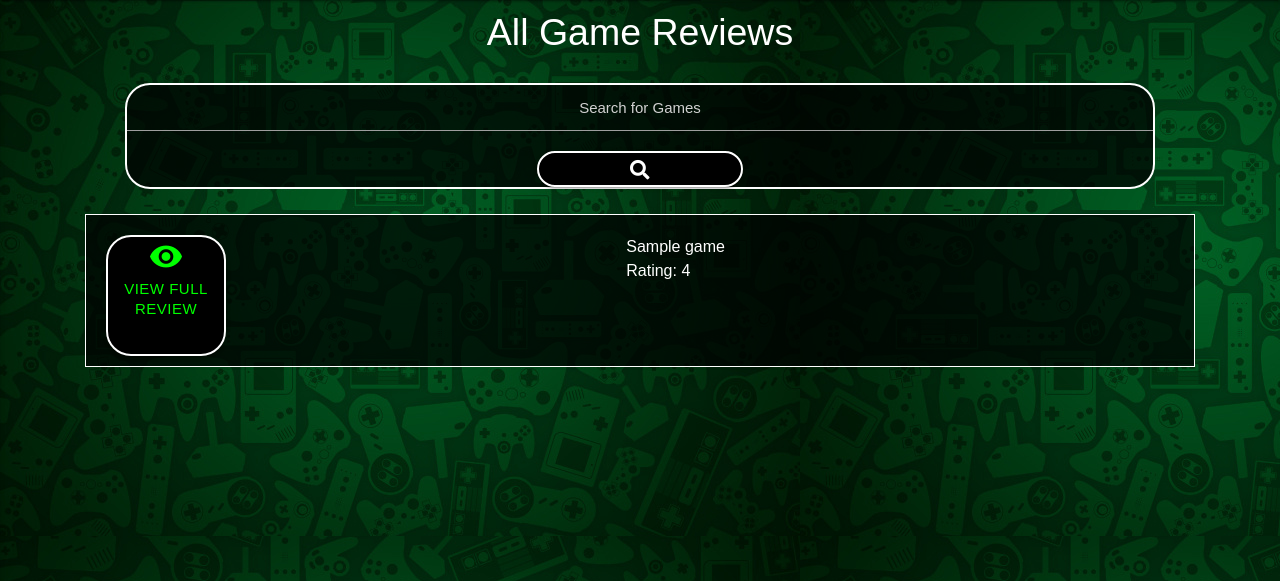
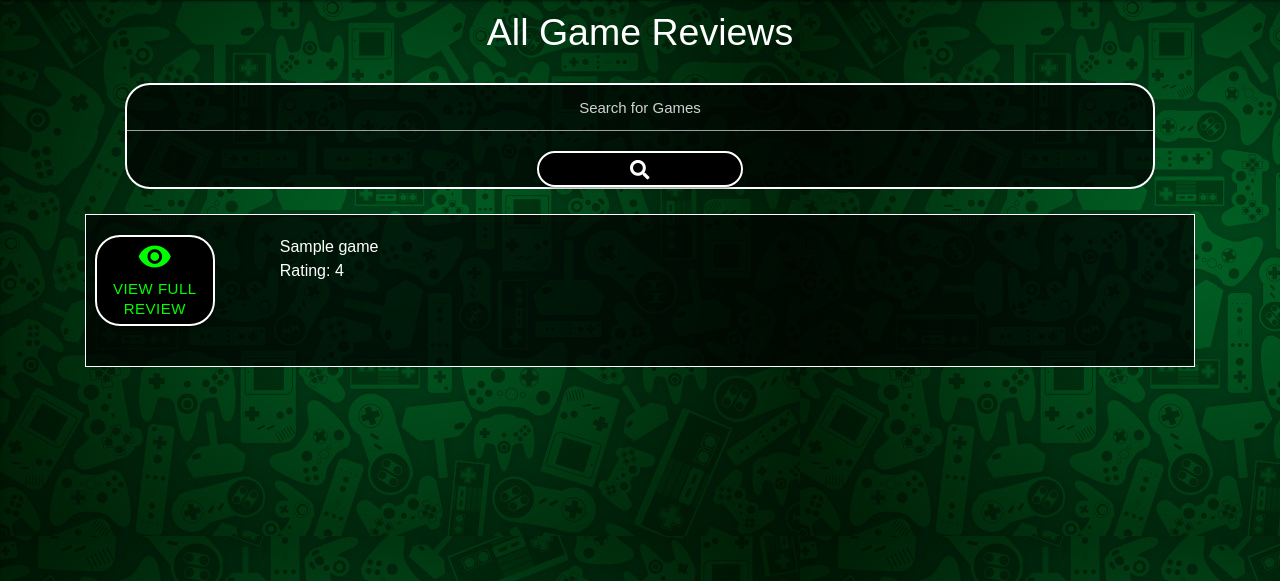
Before and after one commit to djjtyn/WhatGame, a Flask app: page / in a window 1280 px wide. Shown: the part 64-645 px from the top of the page. Run offline with Flask 2, Linux system fonts and the light colour scheme; a database or web service that is not in the repository returns one stand-in record (values such as "Sample title"); some libraries are stand-ins or nearby versions.

```diff
--- a/static/css/style.css
+++ b/static/css/style.css
@@ -77,7 +77,7 @@ footer {
 }/*Icon inside button for viewing full review-size and padding*/
 
 .name_and_rating {
-    width: 800px;
+
     margin: 15px 50px;
     display: inline-block;
 
--- a/templates/all_games.html
+++ b/templates/all_games.html
@@ -12,14 +12,14 @@
   <li>
     <div class="all-games-summary">
       <div class="row">
-        <div class="col s2">
+
           <a href="{{url_for('show_review', game_id=game._id)}}" class="waves-effect waves-light btn game-btn">
             <i class="material-icons">remove_red_eye</i>
             <br>
             View Full Review
           </a><!--View Full Review Button-->
-        </div>
-        <div class="name_and_rating col s10 ">
+
+        <div class="name_and_rating">
           {{game.game_name}}<br> Rating: {{game.rating}}
         </div><!--Game Name & Rating-->
       </div>
```
